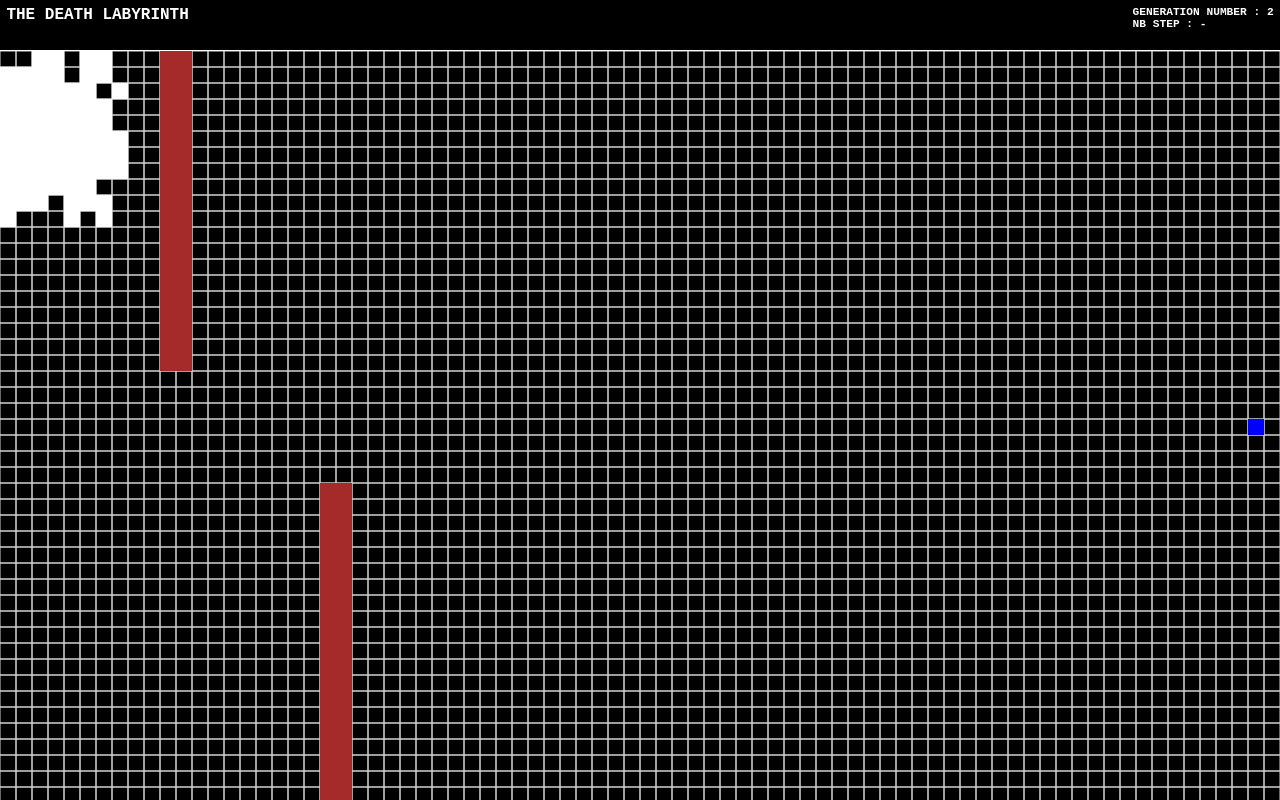
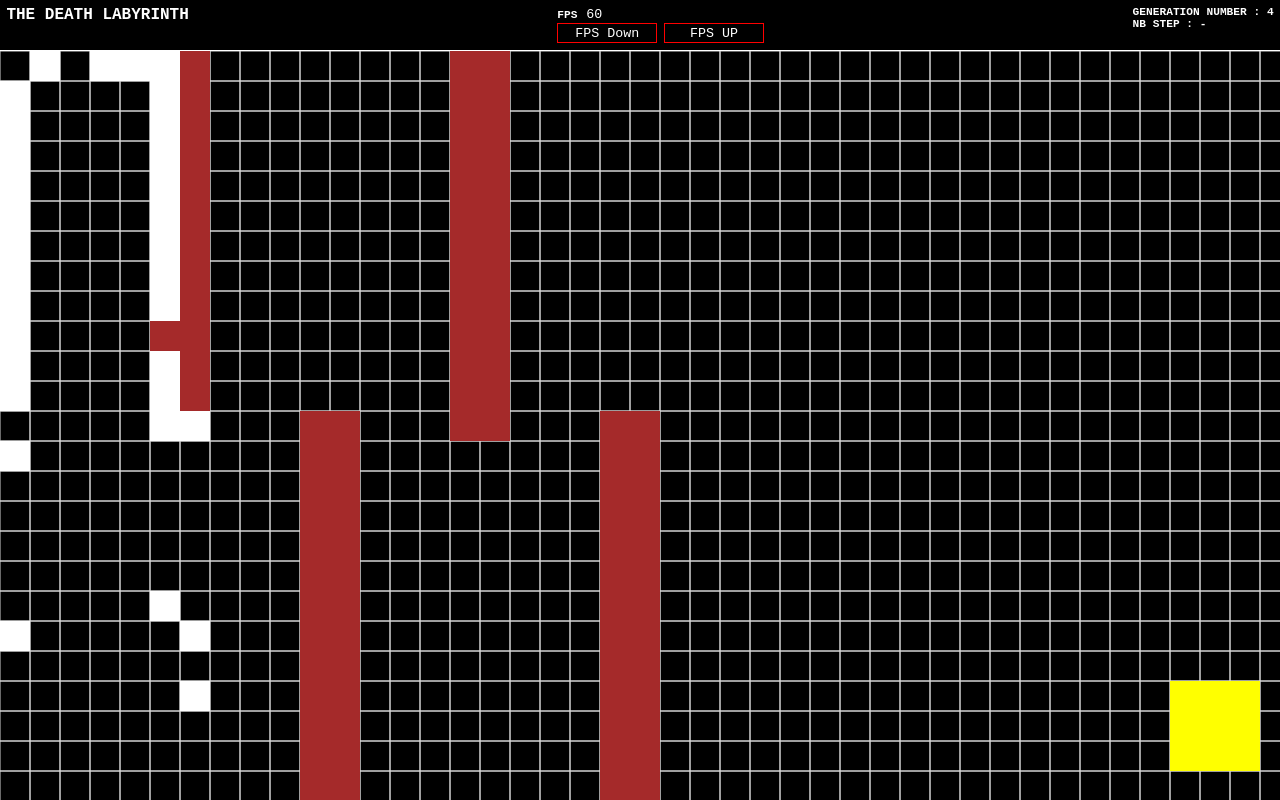
Before and after one commit to verdonarthur/Genetic-Maze-JS, a website built with webpack: page index.html in a window 1280 px wide. Built offline with nearby package versions, Linux system fonts and the light colour scheme.

Commit message:
New version, updated wit FPS control

```diff
--- a/index.html
+++ b/index.html
@@ -40,10 +40,27 @@
             list-style: none;
         }
 
+        header button {
+            background: black;
+            border: 1px solid red;
+            width: 100px;
+            height: 20px;
+            color: white;
+            font-family: monospace;
+        }
+
+        header input {
+            background:black;
+            color:white;
+            border:0;
+            font-family: monospace;
+        }
+
         canvas {
             background: black;
             display: block;
-            width: 100vw;
+            /*padding:0 20% 0 20%;*/
+            width: 100%;
             height: calc(100% - 3.2rem);
         }
     </style>
@@ -52,6 +69,16 @@
 <body>
     <header>
         <div>The Death Labyrinth</div>
+        <div>
+            <ul>
+                <li>FPS <input id="ActualFPS" value="60"></li>
+                <li>
+                    <button id="FPSDown">FPS Down</button>
+                    <button id="FPSUp">FPS UP</button>
+                </li>
+
+            </ul>
+        </div>
         <div>
             <ul>
                 <li>Generation number : <span id="nbGen">1</span></li>
--- a/src/class/DotGoal.js
+++ /dev/null
@@ -1,23 +0,0 @@
-
-export class DotGoal {
-    constructor(ctx,grid) {
-        this.ctx = ctx
-        this.grid = grid
-        this.width = 1
-        this.height = 1
-
-        this.x = Math.round(grid.width-2)
-        this.y = Math.round(grid.height/2 - 1)
-    }
-
-    draw(grid = this.grid) {
-        this.ctx.beginPath();
-
-        this.ctx.fillStyle = 'blue'
-
-        this.ctx.fillRect(this.x*grid.tileSize, this.y*grid.tileSize, this.width*grid.tileSize, this.height*grid.tileSize);
-
-        this.ctx.closePath();
-    }
-
-}
--- a/src/class/Adventurer.js
+++ b/src/class/GeneticAlgo/Adventurer.js
@@ -1,20 +1,18 @@
 import { BrainOfDot } from './BrainOfDot'
-import { MyMath } from './MyMath'
+import { MyMath } from '../MyMath'
+import { GridObject } from '../GridObject';
 
-class CAUSE_OF_DEATH { constructor() { this.WALL = false; this.SIDE = false } }
+/**
+ *
+ */
+export class Adventurer extends GridObject {
+    constructor(x, y, ctx, grid) {
+        super(x, y, 1, 1, 'white', ctx, grid)
 
-export class Adventurer {
-    constructor(x, y, color, ctx, grid) {
-        this.x = x
-        this.y = y
-        this.color = color
-        this.ctx = ctx
+        this.SPEED = 1
+        this.START_X = x
+        this.START_Y = y
 
-
-        this.RADIUS = 10
-        this.SPEED = 1
-
-        this.causeOfDeath = new CAUSE_OF_DEATH
         this.isBest = false
         this.fitness = 0
         this.reachedGoal = false
@@ -23,13 +21,12 @@ export class Adventurer {
         this.brain = new BrainOfDot(1000)
     }
 
-    draw(grid) {
-        let tileSize = grid.tileSize
-        this.ctx.fillStyle = this.color
-        this.ctx.fillRect(this.x * tileSize, this.y * tileSize, tileSize, tileSize)
-    }
-
-    move(deltaT, grid) {
+    /**
+     * move the adventurer trough the grid
+     * @param {*} deltaT
+     * @param {*} grid
+     */
+    move(deltaT, grid = this.grid) {
         if (this.isDead || this.reachedGoal) {
             return
         }
@@ -50,13 +47,17 @@ export class Adventurer {
 
     }
 
+    /**
+     * Check if the adventurer is touching a wall or the side of the grid
+     * @param {*} walls
+     * @param {*} grid
+     */
     checkCollision(walls, grid) {
         if (this.isDead || this.reachedGoal)
             return
 
         if ((this.x < 1 || this.x >= grid.width - 1)
             || (this.y < 1 || this.y >= grid.height - 1)) {
-            this.causeOfDeath.SIDE = true;
             this.isDead = true
             return
         }
@@ -64,10 +65,13 @@ export class Adventurer {
         walls.forEach(wall => {
             if (wall.isAdventurerColliding(this))
                 this.isDead = true
-            this.causeOfDeath.WALL = true;
         });
     }
 
+    /**
+     * Check if the adventurer touch the goal
+     * @param {*} dotGoal
+     */
     checkTouchGoal(dotGoal) {
         if (this.isDead || this.reachedGoal)
             return
@@ -81,28 +85,26 @@ export class Adventurer {
         }
     }
 
+    /**
+     * Calculate the ability of the adventurer to pass his gen
+     * @param {*} dotGoal
+     */
     calculateFitness(dotGoal) {
 
         if (this.reachedGoal) {
             this.fitness = 1.0 / 16.0 + 10000.0 / (this.brain.step * this.brain.step)
-
         } else {
             let distanceToGoal = Math.round(MyMath.distBetweenTwoPoints(this.x, this.y, dotGoal.x, dotGoal.y))
-
-            if (this.causeOfDeath.SIDE) {
-                //distanceToGoal *= 0.7
-            }
-
-            if (this.causeOfDeath.WALL) {
-                //distanceToGoal *= 0.3
-            }
 
             this.fitness = 1.0 / (distanceToGoal != 0 ? (distanceToGoal * distanceToGoal) : 1)
         }
     }
 
+    /**
+     * #straightforward
+     */
     makeABaby() {
-        let baby = new Adventurer(2, 5, 'white', this.ctx)
+        let baby = new Adventurer(this.START_X, this.START_Y, this.ctx)
         baby.brain = this.brain.clone()
         return baby
     }
--- a/src/class/BrainOfDot.js
+++ b/src/class/GeneticAlgo/BrainOfDot.js
@@ -1,4 +1,4 @@
-import {MyMath} from './MyMath'
+import {MyMath} from '../MyMath'
 
 export class BrainOfDot {
 
--- /dev/null
+++ b/src/class/GeneticAlgo/Population.js
@@ -0,0 +1,151 @@
+import { Adventurer } from './Adventurer'
+import { MyMath } from '../MyMath'
+
+export class Population {
+
+    constructor(size, ctx) {
+        this.Adventurers = []
+        this.fitnessSum
+        this.gen = 1
+        this.bestDot = 0
+        this.minStep = 1000
+
+        for (let i = 0; i < size; i++) {
+            this.Adventurers.push(new Adventurer(2, 5, ctx))
+        }
+
+    }
+
+    /**
+     * Check if all the population is alive
+     */
+    checkPopulation() {
+        this.Adventurers.forEach((dot) => {
+            if (dot.brain.step > this.minStep) {
+                dot.isDead = true
+            }
+        })
+    }
+
+    /**
+     * Calculate for all the adventurer their ability to mate
+     * @param {*} chest
+     */
+    calculateAllAdventurerFitness(chest) {
+        this.Adventurers.forEach((dot) => {
+            dot.calculateFitness(chest)
+        })
+    }
+
+    /**
+     * Return if all adventurer are dead (or have reach the goal)
+     */
+    isAllAdventurerDead() {
+        let allDead = true
+
+        this.Adventurers.forEach((dot) => {
+            if (!dot.isDead && !dot.reachedGoal) {
+                allDead = false
+                return
+            }
+        })
+
+        return allDead
+    }
+
+    /**
+     * Do the natural selection of the Adventurer
+     *
+     * it will select the best adventurers of the population and create
+     * a new generation with them
+     */
+    naturalSelection() {
+        let newAdventurers = new Array(this.Adventurers.length)
+        this.setBestAdventurer()
+        this.calculateFitnessSum()
+
+        // the champion lives on
+        newAdventurers[0] = this.Adventurers[this.bestDot].makeABaby()
+        newAdventurers[0].isBest = true
+        newAdventurers[0].color = 'green'
+        newAdventurers[0].RADIUS = newAdventurers[0].RADIUS * 3
+
+        for (let i = 1; i < newAdventurers.length; i++) {
+            let parent = this.selectParent()
+            newAdventurers[i] = parent.makeABaby()
+        }
+
+        this.Adventurers = newAdventurers.slice()
+        this.gen++
+    }
+
+    /**
+     * Sum all the adventurers ability to reproduce
+     */
+    calculateFitnessSum() {
+        this.fitnessSum = 0
+
+        for (let i = 0; i < this.Adventurers.length; i++) {
+            this.fitnessSum += this.Adventurers[i].fitness;
+
+        }
+    }
+
+    /**
+     * chooses adventurer from the population to return randomly(considering fitness)
+     *
+     * this function works by randomly choosing a value between 0 and the sum of all the fitnesses
+     * then go through all the adventurers and add their fitness to a running sum and if that sum is greater
+     * than the random value generated that adventurer is chosen since adventurers with a higher fitness function
+     * add more to the running sum then they have a higher chance of being chosen
+     */
+    selectParent() {
+        let rand = MyMath.random(this.fitnessSum)
+        let runningSum = 0
+
+        for (let i = 0; i < this.Adventurers.length; i++) {
+            runningSum += this.Adventurers[i].fitness
+
+            if (runningSum > rand) {
+                return this.Adventurers[i]
+            }
+
+        }
+
+        debugger;
+        return null
+    }
+
+    /**
+     * Will add random movement to the newborn adventurers
+     */
+    mutateBabies() {
+        for (let i = 0; i < this.Adventurers.length; i++) {
+            this.Adventurers[i].brain.mutate()
+        }
+    }
+
+    /**
+     * Select the best adventurer amongst all
+     */
+    setBestAdventurer() {
+        let max = 0
+        let maxIndex = 0
+
+        for (let i = 0; i < this.Adventurers.length; i++) {
+            if (this.Adventurers[i].fitness > max) {
+                max = this.Adventurers[i].fitness
+                maxIndex = i
+            }
+
+        }
+
+        this.bestDot = maxIndex
+
+        if (this.Adventurers[this.bestDot].reachedGoal) {
+            this.minStep = this.Adventurers[this.bestDot].brain.step
+
+            $("#nbStep").text(this.minStep)
+        }
+    }
+}
--- a/src/class/Wall.js
+++ b/src/class/GridObject.js
@@ -1,25 +1,22 @@
-export class Wall {
-    constructor(x, y, width, height, ctx, grid) {
+export class GridObject {
+    constructor(x, y, width, height,color, ctx, grid) {
         this.ctx = ctx
         this.grid = grid
         this.width = width
         this.height = height
+        this.color = color
 
         this.x = Math.round(x)
         this.y = Math.round(y)
     }
 
-    draw(grid = this.grid) {
+    draw(grid = this.grid, ctx = this.ctx) {
         this.ctx.beginPath();
 
-        this.ctx.fillStyle = 'brown'
+        this.ctx.fillStyle = this.color
 
         this.ctx.fillRect(this.x * grid.tileSize, this.y * grid.tileSize, this.width * grid.tileSize, this.height * grid.tileSize);
 
         this.ctx.closePath();
     }
-
-    isAdventurerColliding(adventurer) {
-        return (adventurer.x >= this.x && adventurer.x < this.x + this.width) && (adventurer.y > this.y && adventurer.y < this.y + this.height)
-    }
 }
--- /dev/null
+++ b/src/class/Labyrinth/Chest.js
@@ -0,0 +1,8 @@
+import { GridObject } from "../GridObject";
+
+export class Chest extends GridObject {
+    constructor(ctx, grid) {
+        super(grid.width - 4, grid.height - 4, 3, 3, 'yellow', ctx, grid)
+    }
+
+}
--- a/src/class/Grid.js
+++ b/src/class/Labyrinth/Grid.js
@@ -1,6 +1,6 @@
 export class Grid {
 
-    constructor(ctx, tileSize = 16, gridColor = "lightgrey") {
+    constructor(ctx, tileSize = 30, gridColor = "lightgrey") {
 
         this.tileSize = tileSize;
         this.gridColor = gridColor;
--- /dev/null
+++ b/src/class/Labyrinth/Wall.js
@@ -0,0 +1,12 @@
+import { GridObject } from "../GridObject";
+
+export class Wall extends GridObject {
+    constructor(x, y, width, height, ctx, grid) {
+        super(x, y, width, height, 'brown', ctx, grid)
+    }
+
+    isAdventurerColliding(adventurer) {
+        return (adventurer.x >= this.x && adventurer.x < this.x + this.width)
+        && (adventurer.y >= this.y && adventurer.y < this.y + this.height)
+    }
+}
--- a/src/class/Population.js
+++ /dev/null
@@ -1,123 +0,0 @@
-import { Adventurer } from './Adventurer'
-import { MyMath } from './MyMath'
-
-export class Population {
-
-    constructor(size, ctx) {
-        this.dotsPopulation = []
-        this.fitnessSum
-        this.gen = 1
-        this.bestDot = 0
-        this.minStep = 1000
-
-        for (let i = 0; i < size; i++) {
-            this.dotsPopulation.push(new Adventurer(2, 5, 'white', ctx))
-        }
-
-    }
-
-    checkPopulation() {
-        this.dotsPopulation.forEach((dot) => {
-            if (dot.brain.step > this.minStep) {
-                dot.isDead = true
-            }
-        })
-    }
-
-    calculateAllDotFitness(dotGoal) {
-        this.dotsPopulation.forEach((dot) => {
-            dot.calculateFitness(dotGoal)
-        })
-    }
-
-    isAllDotsDead() {
-        let allDead = true
-
-        this.dotsPopulation.forEach((dot) => {
-            if (!dot.isDead && !dot.reachedGoal) {
-                allDead = false
-                return
-            }
-        })
-
-        return allDead
-    }
-
-    naturalSelection() {
-        let newDotsPopulation = new Array(this.dotsPopulation.length)
-        this.setBestDot()
-        this.calculateFitnessSum()
-
-        // the champion lives on
-        newDotsPopulation[0] = this.dotsPopulation[this.bestDot].makeABaby()
-        newDotsPopulation[0].isBest = true
-        newDotsPopulation[0].color = 'green'
-        newDotsPopulation[0].RADIUS = newDotsPopulation[0].RADIUS * 3
-
-        for (let i = 1; i < newDotsPopulation.length; i++) {
-            let parent = this.selectParent()
-            newDotsPopulation[i] = parent.makeABaby()
-        }
-
-        this.dotsPopulation = newDotsPopulation.slice()
-        this.gen++
-    }
-
-    calculateFitnessSum() {
-        this.fitnessSum = 0
-
-        for (let i = 0; i < this.dotsPopulation.length; i++) {
-            this.fitnessSum += this.dotsPopulation[i].fitness;
-
-        }
-    }
-
-    /**
-     * chooses dot from the population to return randomly(considering fitness)
-     * this function works by randomly choosing a value between 0 and the sum of all the fitnesses
-     * then go through all the dots and add their fitness to a running sum and if that sum is greater than the random value generated that dot is chosen
-     * since dots with a higher fitness function add more to the running sum then they have a higher chance of being chosen
-     */
-    selectParent() {
-        let rand = MyMath.random(this.fitnessSum)
-        let runningSum = 0
-
-        for (let i = 0; i < this.dotsPopulation.length; i++) {
-            runningSum += this.dotsPopulation[i].fitness
-
-            if (runningSum > rand) {
-                return this.dotsPopulation[i]
-            }
-
-        }
-        debugger;
-        return null
-    }
-
-    mutateBabies() {
-        for (let i = 0; i < this.dotsPopulation.length; i++) {
-            this.dotsPopulation[i].brain.mutate()
-        }
-    }
-
-    setBestDot() {
-        let max = 0
-        let maxIndex = 0
-
-        for (let i = 0; i < this.dotsPopulation.length; i++) {
-            if (this.dotsPopulation[i].fitness > max) {
-                max = this.dotsPopulation[i].fitness
-                maxIndex = i
-            }
-
-        }
-
-        this.bestDot = maxIndex
-
-        if (this.dotsPopulation[this.bestDot].reachedGoal) {
-            this.minStep = this.dotsPopulation[this.bestDot].brain.step
-
-            $("#nbStep").text(this.minStep)
-        }
-    }
-}
--- a/src/index.js
+++ b/src/index.js
@@ -1,9 +1,11 @@
-import { DotGoal } from './class/DotGoal';
-import { Grid } from './class/Grid';
-import { Population } from './class/Population';
-import { Wall } from './class/Wall';
+import { Chest } from './class/Labyrinth/Chest';
+import { Grid } from './class/Labyrinth/Grid';
+import { Population } from './class/GeneticAlgo/Population';
+import { Wall } from './class/Labyrinth/Wall';
 
-
+/**
+ * Class used to set up the environment
+ */
 class Game {
     constructor() {
         this.ctx = $("canvas").get(0).getContext("2d")
@@ -12,18 +14,16 @@ class Game {
 
         this.grid = new Grid(this.ctx)
 
-        this.dotGoal = new DotGoal(this.ctx, this.grid)
+        this.dotGoal = new Chest(this.ctx, this.grid)
 
         this.walls = [
-            new Wall(10, 0, 2, 20, this.ctx, this.grid),
-            new Wall(20, this.grid.height-20, 2, 20, this.ctx, this.grid),
-            //new Wall(500, 0, 70, 700, this.ctx),
-            //new Wall(500,this.ctx.canvas.height/2-250, 35, 500, this.ctx)
+            new Wall(5, 0, 2, Math.round(this.grid.height / 2), this.ctx, this.grid),
+            new Wall(10, this.grid.height - Math.round(this.grid.height / 2), 2, Math.round(this.grid.height / 2), this.ctx, this.grid),
+            new Wall(15, 0, 2, Math.round(this.grid.height / 2), this.ctx, this.grid),
+            new Wall(20, this.grid.height - Math.round(this.grid.height / 2), 2, Math.round(this.grid.height / 2), this.ctx, this.grid),
         ]
 
-        this.population = new Population(1000, this.ctx)
-        //this.dotsArray = [new Dot(this.ctx.canvas.width / 2, this.ctx.canvas.height -20, 'red')]
-
+        this.population = new Population(500, this.ctx)
     }
 
     mainDraw() {
@@ -34,7 +34,7 @@ class Game {
 
         this.dotGoal.draw()
 
-        this.population.dotsPopulation.forEach((dot) => {
+        this.population.Adventurers.forEach((dot) => {
             dot.draw(this.grid)
         })
 
@@ -42,15 +42,14 @@ class Game {
     }
 
     update(deltaT) {
-        if (this.population.isAllDotsDead()) {
-            // genetic algo
-            this.population.calculateAllDotFitness(this.dotGoal)
+        if (this.population.isAllAdventurerDead()) {
+            this.population.calculateAllAdventurerFitness(this.dotGoal)
             this.population.naturalSelection()
             this.population.mutateBabies()
             $("#nbGen").text(this.population.gen)
         } else {
             this.population.checkPopulation()
-            this.population.dotsPopulation.forEach((dot) => {
+            this.population.Adventurers.forEach((dot) => {
                 dot.checkCollision(this.walls, this.grid)
                 dot.checkTouchGoal(this.dotGoal)
                 dot.move(deltaT, this.grid)
@@ -62,6 +61,9 @@ class Game {
 let lastTimestamp = window.performance.now();
 let game = new Game()
 
+/*
+--------------- LAUNCH GAME LOOP
+*/
 
 const step = () => {
 
@@ -76,3 +78,43 @@ const step = () => {
 }
 
 let timer = setInterval(step, 1000 / 60)
+
+
+/*
+-------------- CONTROL MANAGEMENT
+*/
+function setNewFPS(FPS) {
+    if (FPS < 10 || FPS > 300) return;
+
+    $("#ActualFPS").val(FPS);
+
+    if (timer) {
+        clearInterval(timer);
+        timer = null;
+        timer = setInterval(step, 1000 / FPS)
+    }
+}
+
+$("#FPSUp").on('click', (e) => {
+    let fps = parseInt($("#ActualFPS").val())
+    fps += 5
+
+
+    setNewFPS(fps)
+})
+
+$("#FPSDown").on('click', (e) => {
+    let fps = parseInt($("#ActualFPS").val())
+    fps -= 5
+
+
+    setNewFPS(fps)
+})
+
+$("#ActualFPS").on("change", (e) => {
+    let fps = parseInt($("#ActualFPS").val())
+
+    if (fps < 10 || fps > 300) { $("#ActualFPS").val(60) }
+
+    setNewFPS(fps)
+})
```
